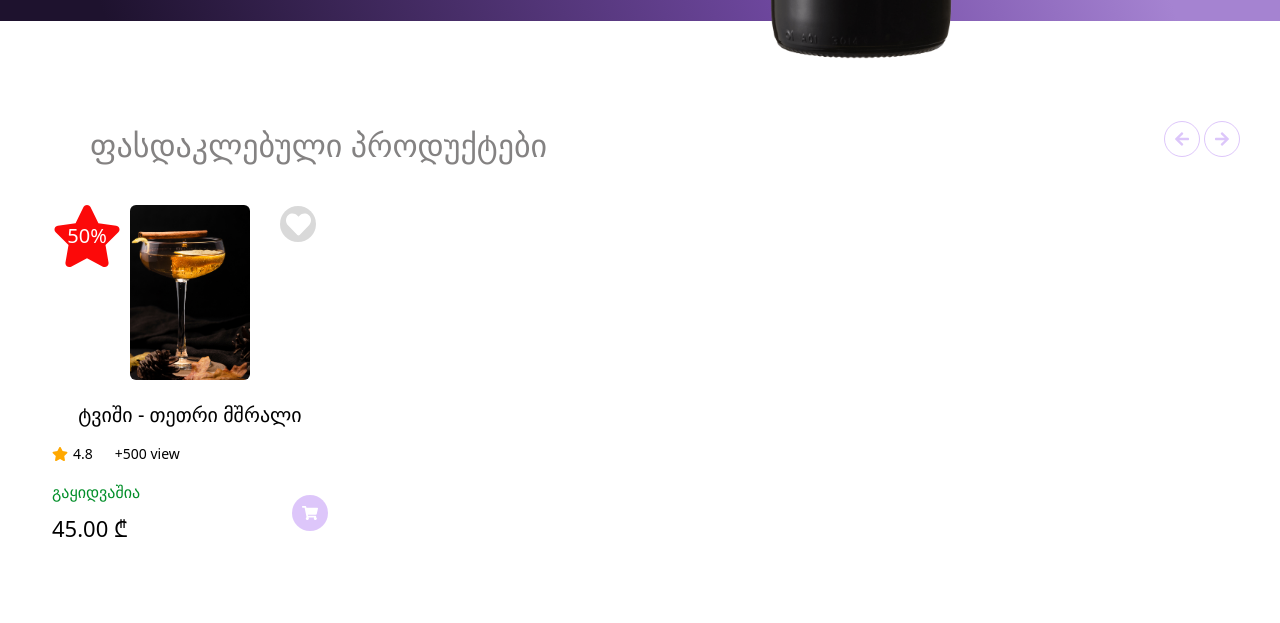
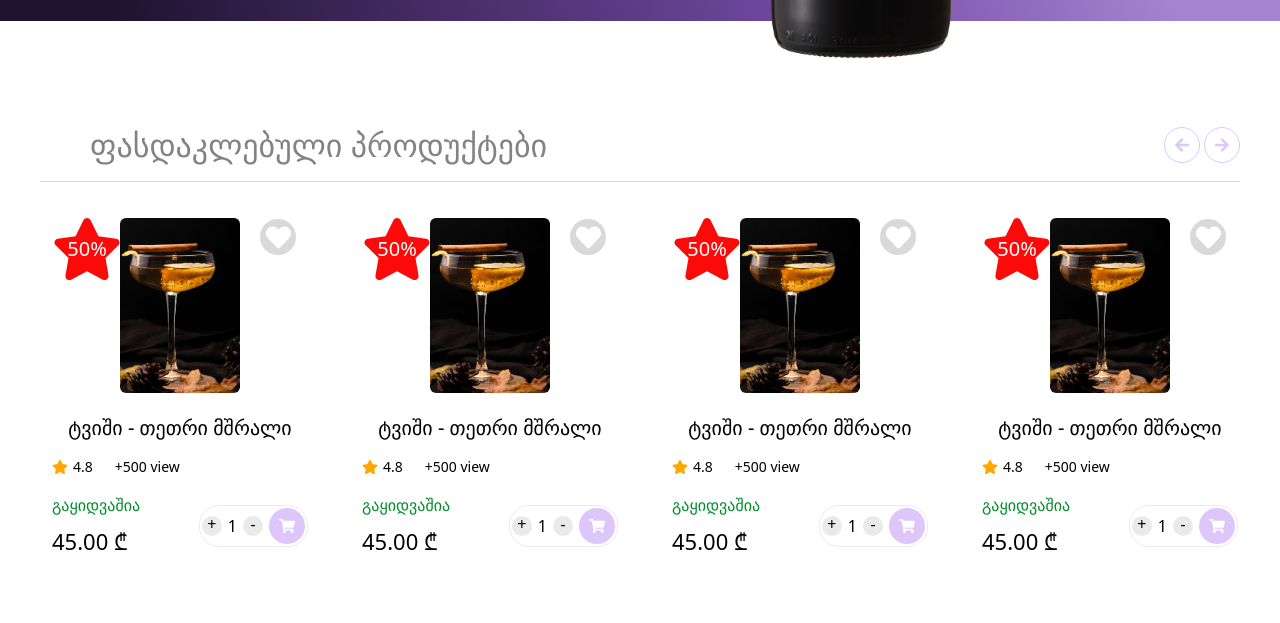
Before and after one commit to linesquad/jujuna, a React (Vite) app: page / in a window 1280 px wide. Shown: the part 800-1423 px from the top of the page. Built offline with nearby package versions, Linux system fonts and the light colour scheme; no server answers; the database is empty.

Commit message:
add saleProducts design

```diff
--- a/src/components/landingComponents/SaleProducts.jsx
+++ b/src/components/landingComponents/SaleProducts.jsx
@@ -1,29 +1,74 @@
+import { useRef } from "react";
 import Wrapper from "../Wrapper";
 import { FaArrowLeft, FaArrowRight } from "react-icons/fa";
 import SingleSaleProduct from "./SingleSaleProduct";
+import { Swiper, SwiperSlide } from "swiper/react";
+import "swiper/css";
 
 function SaleProducts() {
+  const swiperRef = useRef(null);
+
   return (
     <div>
       <Wrapper>
         <div className="mt-[100px]">
-          <div className="flex items-start justify-between pl-[50px]">
-            <h2 className="text-[32px] text-[#848282]">
+          <div className="flex items-center justify-between pl-[50px] pb-[12px] border-b-[1px] border-[#D9D9D9]">
+            <h2 className="text-[16px] md:text-[22px] lg:text-[32px] text-[#848282]">
               ფასდაკლებული პროდუქტები
             </h2>
 
-            <div className="flex items-center gap-[4px]">
-              <div className="w-[36px] h-[36px] border-[1px] border-[#BB8DF580] rounded-[50%] flex justify-center items-center">
+            <div className="hidden lg:flex items-center gap-[4px]">
+              <div
+                className="w-[36px] h-[36px] border-[1px] border-[#BB8DF580] rounded-[50%] flex justify-center items-center cursor-pointer"
+                onClick={() => swiperRef.current.slidePrev()}
+              >
                 <FaArrowLeft color="#DCC6FA" />
               </div>
 
-              <div className="w-[36px] h-[36px] border-[1px] border-[#BB8DF580] rounded-[50%] flex justify-center items-center">
+              <div
+                className="w-[36px] h-[36px] border-[1px] border-[#BB8DF580] rounded-[50%] flex justify-center items-center cursor-pointer"
+                onClick={() => swiperRef.current.slideNext()}
+              >
                 <FaArrowRight color="#DCC6FA" />
               </div>
             </div>
           </div>
-          <div className="mt-[32px]">
-            <SingleSaleProduct />
+          <div className="mt-[32px] flex">
+            <Swiper
+              onSwiper={(swiper) => {
+                swiperRef.current = swiper;
+              }}
+              breakpoints={{
+                320: {
+                  slidesPerView: 2,
+                  spaceBetween: 30,
+                },
+                700: {
+                  slidesPerView: 3,
+                  spaceBetween: 40,
+                },
+                1024: {
+                  slidesPerView: 4,
+                  spaceBetween: 40,
+                },
+              }}
+            >
+              <SwiperSlide>
+                <SingleSaleProduct />
+              </SwiperSlide>
+              <SwiperSlide>
+                <SingleSaleProduct />
+              </SwiperSlide>
+              <SwiperSlide>
+                <SingleSaleProduct />
+              </SwiperSlide>
+              <SwiperSlide>
+                <SingleSaleProduct />
+              </SwiperSlide>
+              <SwiperSlide>
+                <SingleSaleProduct />
+              </SwiperSlide>
+            </Swiper>
           </div>
         </div>
       </Wrapper>
--- a/src/components/landingComponents/SingleSaleProduct.jsx
+++ b/src/components/landingComponents/SingleSaleProduct.jsx
@@ -5,15 +5,17 @@ import { FaShoppingCart } from "react-icons/fa";
 
 function SingleSaleProduct() {
   return (
-    <div className="w-[300px]  pt-[4px] pb-[15px] px-[12px] relative">
-      <div className="w-[120px] h-[175px] mx-auto">
+    <div className="xl:w-[280px] lg:w-[240px] md:w-[200px]  pt-[4px] pb-[15px] px-[12px] relative">
+      <div className="xl:w-[120px] lg:w-[100px] xl:h-[175px] lg:h-[150px] mx-auto">
         <img
           src={cocktail}
           alt="product"
           className="w-full h-full object-cover rounded-md"
         />
       </div>
-      <p className="text-[20px] text-center mt-[20px]">ტვიში - თეთრი მშრალი</p>
+      <p className="text-[12px] md:text-[20px] text-center mt-[20px]">
+        ტვიში - თეთრი მშრალი
+      </p>
 
       <div className="mt-[13px] flex items-center gap-[22px]">
         <div className="flex items-center gap-[5px]">
@@ -23,13 +25,24 @@ function SingleSaleProduct() {
         <p className="text-[14px]">+500 view</p>
       </div>
 
-      <div className="mt-[16px] flex items-center justify-between">
+      <div className="mt-[16px] flex items-center justify-between ">
         <div className="flex flex-col gap-[8px]">
-          <p className="text-[#008E28]">გაყიდვაშია</p>
-          <p className="text-[22px]">45.00 ₾</p>
+          <p className="text-[#008E28] text-[12px] md:text-[16px] ">
+            გაყიდვაშია
+          </p>
+          <p className="text-[12px] md:text-[22px]">45.00 ₾</p>
         </div>
 
-        <div>
+        <div className="flex items-center gap-[6px] border-[1px] border-[#eaeaea] rounded-[20px] p-[2px]">
+          <div className="hidden xl:flex items-center gap-[6px]">
+            <span className="w-[20px] h-[20px] flex justify-center items-center bg-[#eaeaea] rounded-[50%] pb-[3px] cursor-pointer">
+              +
+            </span>
+            <p>1</p>
+            <span className="w-[20px] h-[20px] flex justify-center items-center bg-[#eaeaea] rounded-[50%] pb-[3px] cursor-pointer">
+              -
+            </span>
+          </div>
           <div className="w-[36px] h-[36px] bg-[#BB8DF580] rounded-[50%] flex items-center justify-center">
             <FaShoppingCart color="#FFFFFF" />
           </div>
@@ -38,8 +51,11 @@ function SingleSaleProduct() {
 
       <div className="absolute top-0">
         <div className="relative">
-          <FaStar size={70} color="#FC0909" />
-          <p className="absolute top-[50%] translate-x-[-50%] left-[50%] translate-y-[-50%] text-[#fff] text-[20px]">
+          <FaStar
+            className="lg:text-[50px] xl:text-[70px] text-[50px]"
+            color="#FC0909"
+          />
+          <p className="absolute top-[50%] translate-x-[-50%] left-[50%] translate-y-[-50%] text-[#fff] lg:text-[16px] xl:text-[20px]">
             50%
           </p>
         </div>
```
